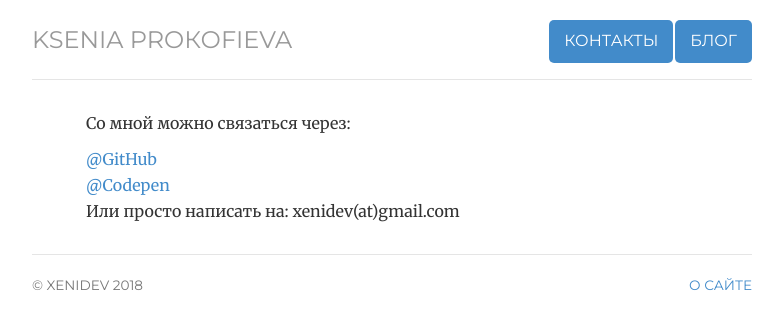
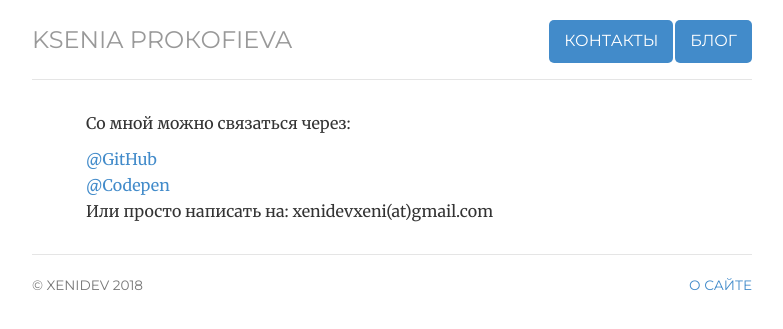
Before and after one commit to ValeraS/xenidev.github.io, a Jekyll site: the page built from contact/index.html, in a window 1280 px wide. Shown: the top 329 px of the page, without its empty margins (248-1031 px from the left). Built offline with Jekyll 4.4.1, drawn with Linux system fonts in a browser that asks for light colours.

Commit message:
Update index.html

```diff
--- a/contact/index.html
+++ b/contact/index.html
@@ -13,7 +13,7 @@ contact: active
 	<ul class="list-unstyled">
 	<li><a href="https://github.com/xenidev">@GitHub</a></li>
 	<li><a href="https://codepen.io/collection/nVPoOa/#0">@Codepen</a></li>
-	<li>Или просто написать на: xenidev(at)gmail.com</li>
+	<li>Или просто написать на: xenidevxeni(at)gmail.com</li>
 	</ul>
 
 </div>
```
